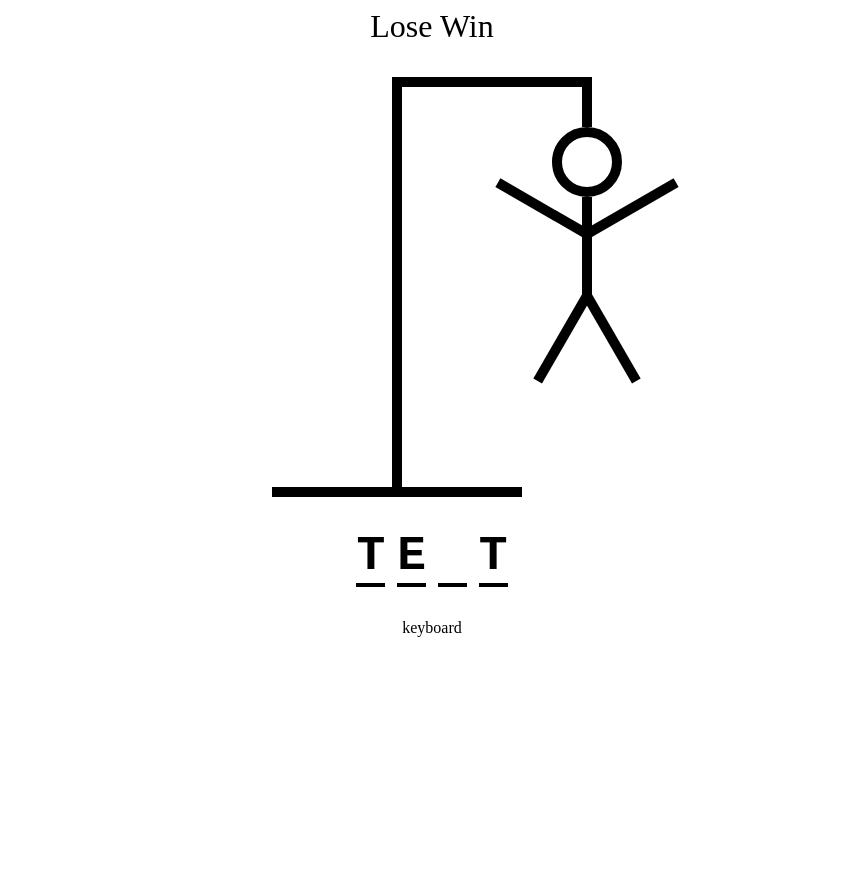
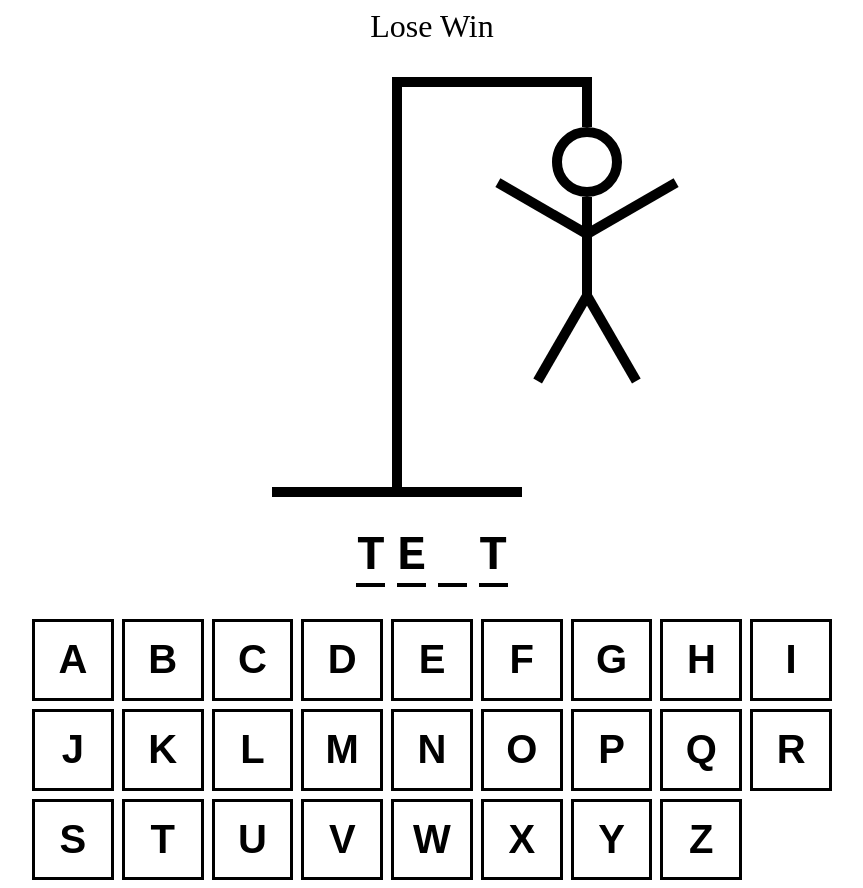
Before and after one commit to Dina2703/react_ts_hangman, a React (Vite) app: page / in a window 1280 px wide. Shown: the whole page, without its empty margins (208-1071 px from the left). Before the commit the page ends 800 px from the top, so only its background shows below. Built offline with nearby package versions, Linux system fonts and the light colour scheme.

Commit message:
Keyboard component styling

```diff
--- a/src/App.tsx
+++ b/src/App.tsx
@@ -25,7 +25,9 @@
       <div style={{ fontSize: "2rem", textAlign: "center" }}>Lose Win</div>
       <HangmanDrawing />
       <HangmanWord />
-      <Keyboard />
+      <div style={{ alignSelf: "stretch" }}>
+        <Keyboard />
+      </div>
     </div>
   );
 }
--- /dev/null
+++ b/src/Keyboard.module.css
@@ -0,0 +1,26 @@
+.btn {
+  width: 100%;
+  border: 3px solid black;
+  background: none;
+  aspect-ratio: 1 / 1;
+  font-size: 2.5rem;
+  text-transform: uppercase;
+  padding: 0.5rem;
+  font-weight: bold;
+  cursor: pointer;
+  color: black;
+}
+
+.btn.active {
+  background-color: hsl(200, 100%, 50%);
+  color: white;
+}
+
+.btn.inactive {
+  opacity: 0.3;
+}
+
+.btn:hover:not(:disabled),
+.btn:focus:not(:disabled) {
+  background-color: hsl(200, 100%, 75%);
+}
--- a/src/Keyboard.tsx
+++ b/src/Keyboard.tsx
@@ -1,5 +1,50 @@
+import styles from "./Keyboard.module.css";
+
+const KEYS = [
+  "a",
+  "b",
+  "c",
+  "d",
+  "e",
+  "f",
+  "g",
+  "h",
+  "i",
+  "j",
+  "k",
+  "l",
+  "m",
+  "n",
+  "o",
+  "p",
+  "q",
+  "r",
+  "s",
+  "t",
+  "u",
+  "v",
+  "w",
+  "x",
+  "y",
+  "z",
+];
+
 function Keyboard() {
-  return <div>keyboard</div>;
+  return (
+    <div
+      style={{
+        display: "grid",
+        gridTemplateColumns: "repeat(auto-fit, minmax(75px, 1fr))",
+        gap: ".5rem",
+      }}
+    >
+      {KEYS.map((key) => (
+        <button className={`${styles.btn} `} key={key}>
+          {key}
+        </button>
+      ))}
+    </div>
+  );
 }
 
 export default Keyboard;
```
